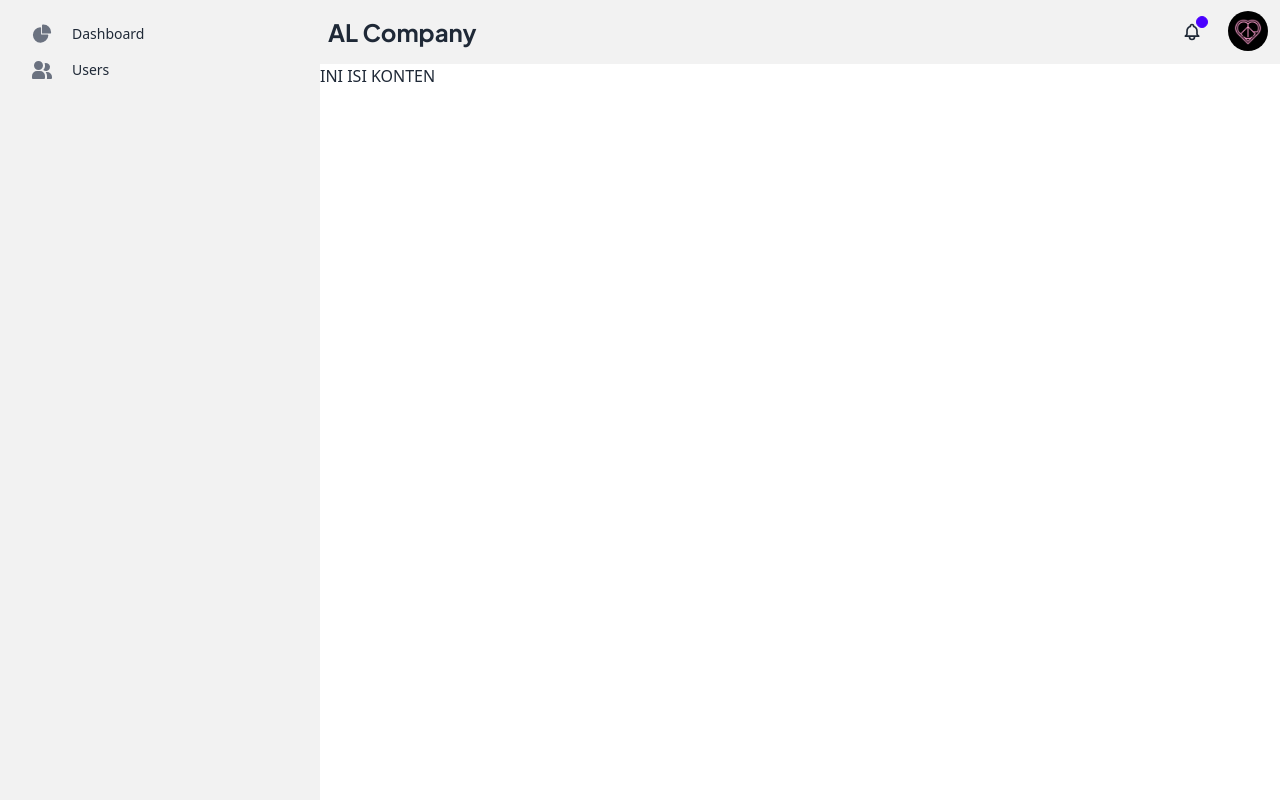
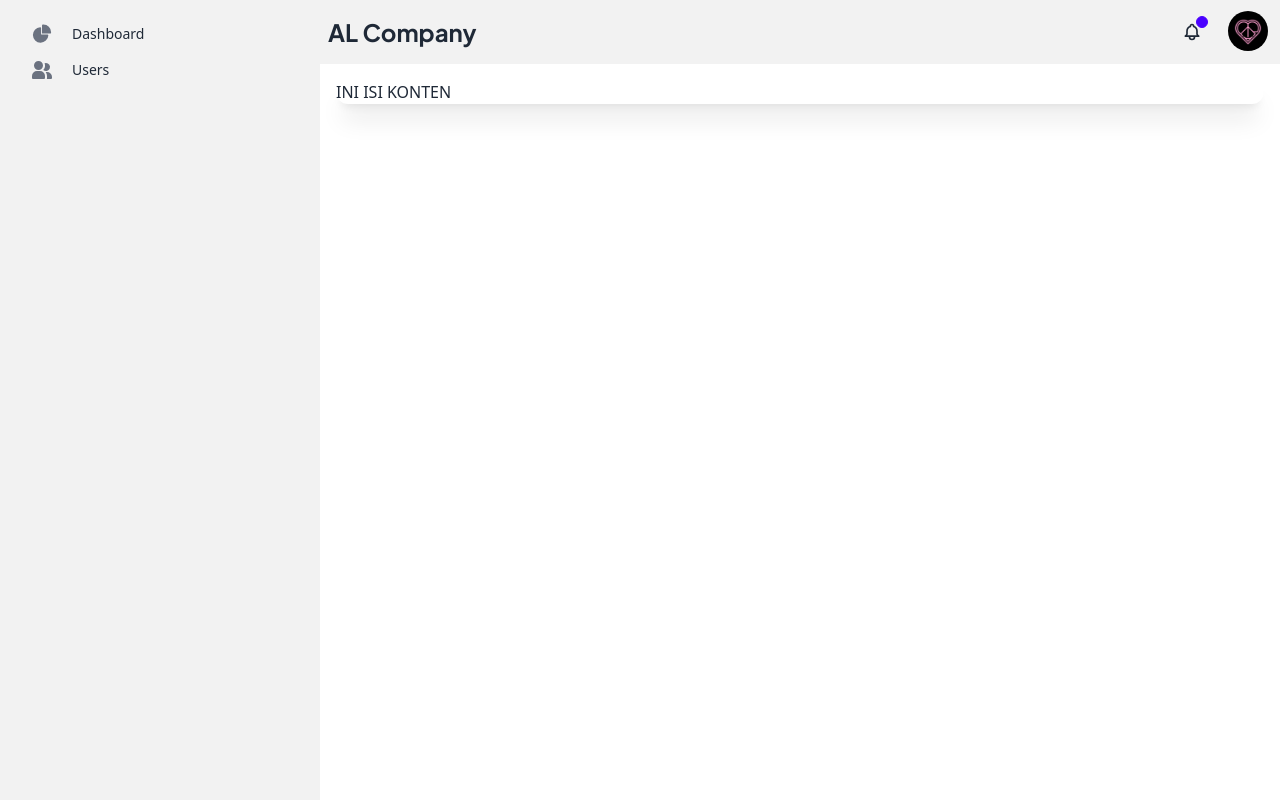
Before and after one commit to radenmasabdul/Management, a Vue app in the folder frontend/: page /home in a window 1280 px wide. Built offline with nearby package versions, Linux system fonts and the light colour scheme; no server answers.

Commit message:
updated layouts

```diff
--- /dev/null
+++ b/frontend/src/components/layout/Content.vue
@@ -0,0 +1,11 @@
+<script setup></script>
+
+<template>
+  <main class="p-4">
+    <div class="card bg-base-100 shadow-xl">
+      <slot></slot>
+    </div>
+  </main>
+</template>
+
+<style scoped></style>
--- a/frontend/src/layouts/Layout.vue
+++ b/frontend/src/layouts/Layout.vue
@@ -1,6 +1,7 @@
 <script setup>
 import Navbar from "../components/layout/Navbar.vue";
 import Sidebar from "../components/layout/Sidebar.vue";
+import Content from "../components/layout/Content.vue";
 </script>
 
 <template>
@@ -10,7 +11,9 @@ import Sidebar from "../components/layout/Sidebar.vue";
       <Navbar />
 
       <div class="h-full">
-        <slot></slot>
+        <Content>
+          <slot></slot>
+        </Content>
       </div>
     </div>
   </main>
--- a/frontend/src/views/users/Users.vue
+++ b/frontend/src/views/users/Users.vue
@@ -7,8 +7,6 @@ const inputClass =
 
 <template>
   <Layout>
-    <main class="p-4">
-      <div class="card bg-base-100 shadow-xl">
     <div class="flex flex-wrap justify-between mx-5 my-2">
       <h1 class="font-JakartaSans text-2xl font-bold text-black my-2">Users</h1>
 
@@ -101,8 +99,6 @@ const inputClass =
         </ul>
       </nav>
     </div>
-      </div>
-    </main>
   </Layout>
 </template>
 
```
Lines whose indentation alone changed are shown as unchanged.
